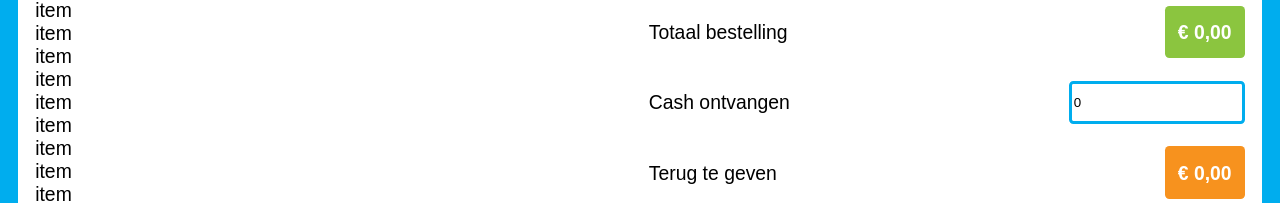
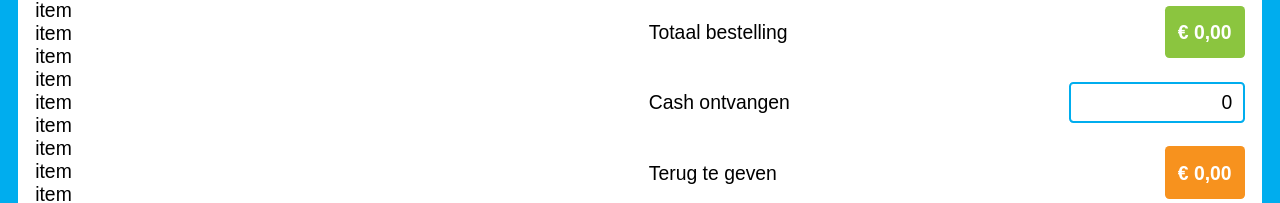
Before and after one commit to butskristof/resto-2, a Vue app in the folder client/: page /order in a window 1280 px wide. Shown: the part 463-666 px from the top of the page. Built offline with nearby package versions, Linux system fonts and the light colour scheme; what vue-tippy would draw is missing.

Commit message:
style input

```diff
--- a/client/src/components/order/CurrentOrderCalculator.vue
+++ b/client/src/components/order/CurrentOrderCalculator.vue
@@ -53,10 +53,19 @@ const cashback = computed(() => cashReceived.value - props.orderTotal);
 
 input {
   width: 10rem;
-  border: 0.2rem solid $primary-blue;
-  //border-color: $primary-blue;
+  border: 0.125rem solid $primary-blue;
   border-radius: $button-border-radius;
   line-height: 2rem;
+  font-size: 100%;
+
+  text-align: right;
+  -moz-appearance: textfield;
+  padding-right: 0.6rem;
+  &::-webkit-outer-spin-button,
+  &::-webkit-inner-spin-button {
+    -webkit-appearance: none;
+    margin: 0;
+  }
 }
 
 .styled-amount {
```
